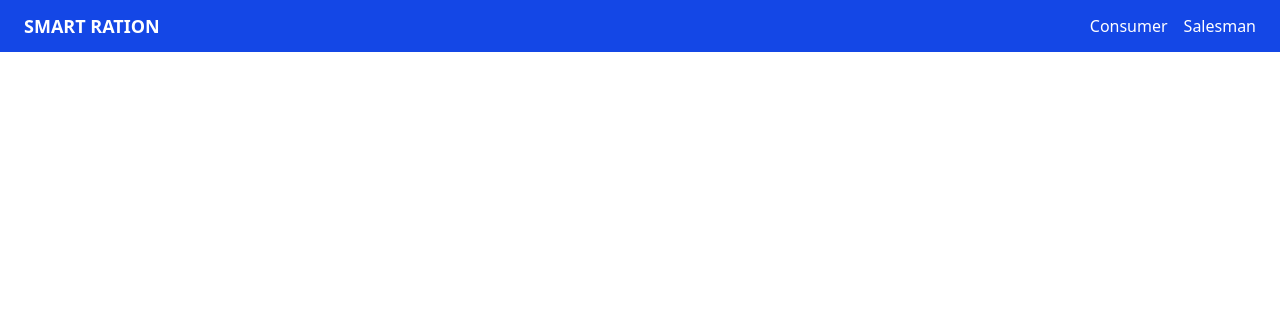
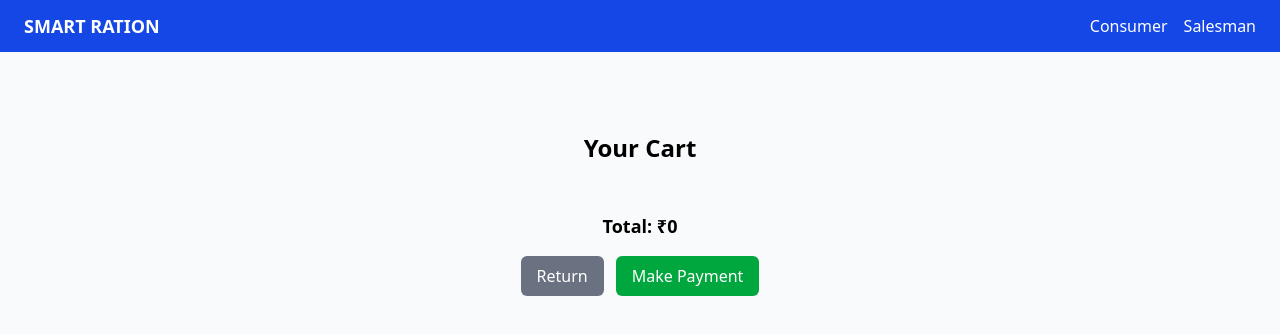
Before and after one commit to mrgowtham120703/smart-ration-system, a React (Vite) app in the folder client/smart-ration-system/: page /cart in a window 1280 px wide. Shown: the top 334 px of the page. Built offline with nearby package versions, Linux system fonts and the light colour scheme.

Commit message:
pages/CartPage Created & Mounted

```diff
--- a/client/smart-ration-system/src/App.jsx
+++ b/client/smart-ration-system/src/App.jsx
@@ -6,6 +6,7 @@ import LoginSalesman from './pages/LoginSalesman';
 import ConsumerHome from './pages/ConsumerHome';
 import ViewProducts from './pages/ViewProducts';
 import SelectProducts from './pages/SelectProducts';
+import CartPage from './pages/CartPage';
 
 const App = () => (
   <div>
@@ -16,6 +17,7 @@ const App = () => (
       <Route path='/home' element={<ConsumerHome />} />
       <Route path='/view-products' element={<ViewProducts />} />
       <Route path='/select-products' element={<SelectProducts />} />
+      <Route path='/cart' element={<CartPage />} />
     </Routes>
   </div>
 )
--- a/client/smart-ration-system/src/pages/CartPage.jsx
+++ b/client/smart-ration-system/src/pages/CartPage.jsx
@@ -1,9 +1,43 @@
-import React from 'react'
+import React, { useEffect, useState } from "react";
+import { useNavigate } from "react-router-dom";
 
 const CartPage = () => {
+  const [cart, setCart] = useState([]);
+  const navigate = useNavigate();
+
+  useEffect(() => {
+    const data = JSON.parse(localStorage.getItem('cart') || '[]');
+    setCart(data);
+  }, []);
+
+  const total = cart.reduce((acc, x) => acc + x.price * x.quantity, 0);
+
   return (
-    <div>CartPage</div>
-  )
-}
+    <div className="flex flex-col items-center min-h-screen bg-gray-50 py-20">
+      <h2 className="text-2xl font-semibold mb-6">Your Cart</h2>
+      <div className="w-80 space-y-3">
+        {cart.map((item, i) => (
+          <div key={i} className="bg-white p-4 rounded-xl shadow flex justify=between">
+            <span>{item.name}</span>
+            <span>{item.quantity}kg x ₹{item.price} = ₹{item.quantity * item.price}</span>
+          </div>
+        ))}
+      </div>
+      <h3 className="mt-6 font-bold text-lg">Total: ₹{total}</h3>
+      <div className="flex gap-3 mt-4">
+        <button
+          onClick={() => navigate('/select-products')}
+          className="bg-gray-500 text-white px-4 py-2 rounded-md hover:bg-gray-600"
+        >Return
+        </button>
+        <button
+          onClick={() => navigate('/payment')}
+          className="bg-green-600 text-white px-4 py-2 rounded-md hover:bg-green-700"
+        >Make Payment
+        </button>
+      </div>
+    </div>
+  );
+};
 
-export default CartPage
+export default CartPage;
--- a/client/smart-ration-system/src/pages/ViewProducts.jsx
+++ b/client/smart-ration-system/src/pages/ViewProducts.jsx
@@ -12,7 +12,7 @@ const ViewProducts = () => {
   ];
 
   return (
-    <div className="min-h-screen felx flex-col items-center bg-gray-50 py-10">
+    <div className="min-h-screen flex flex-col items-center bg-gray-50 py-10">
       <h2 className="text-2xl font-semibold mb-6">Product Available</h2>
       <div className="grid grid-cols-1 gap-4 w-80">
         {products.map((p, i) => (
```
